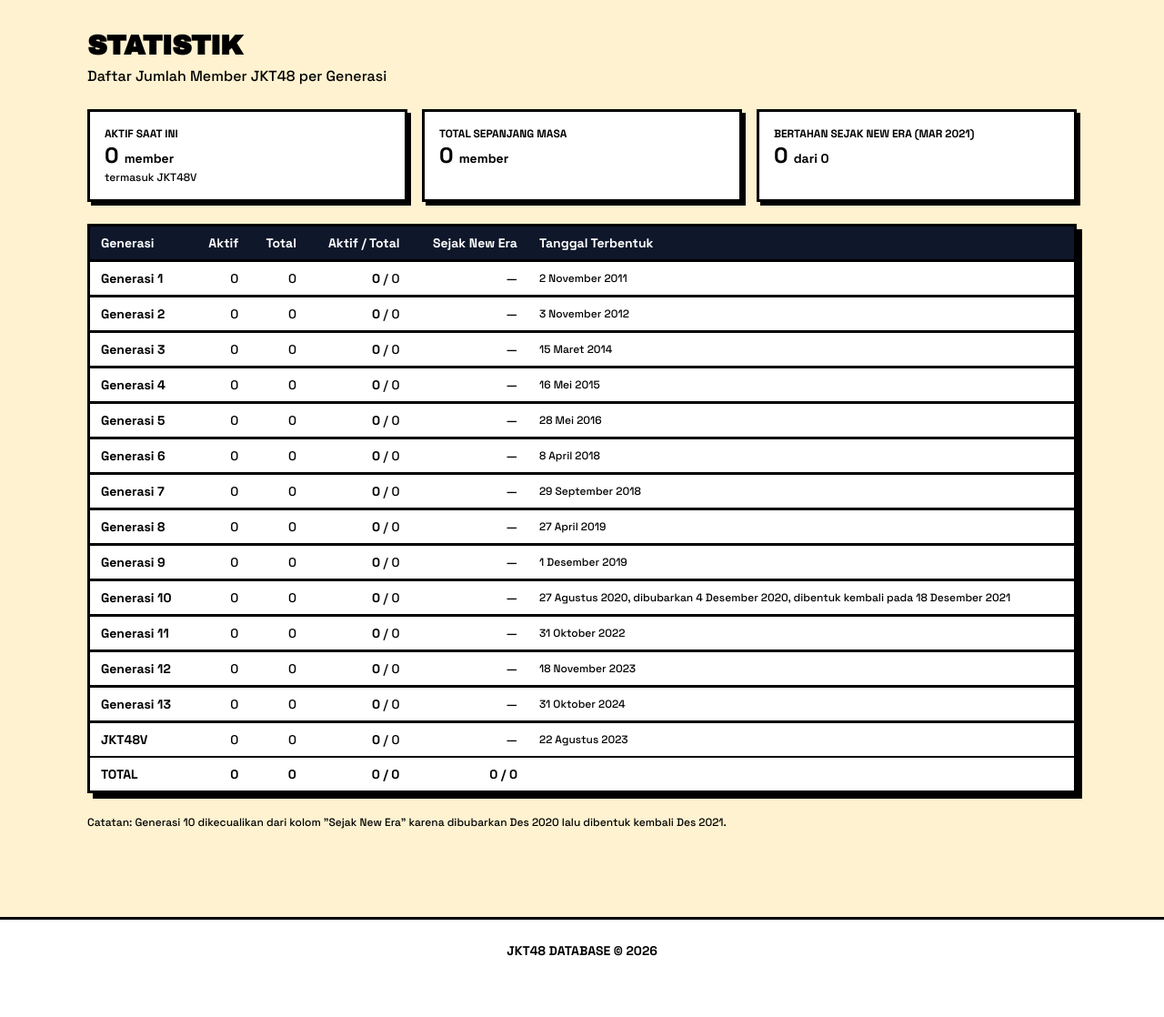
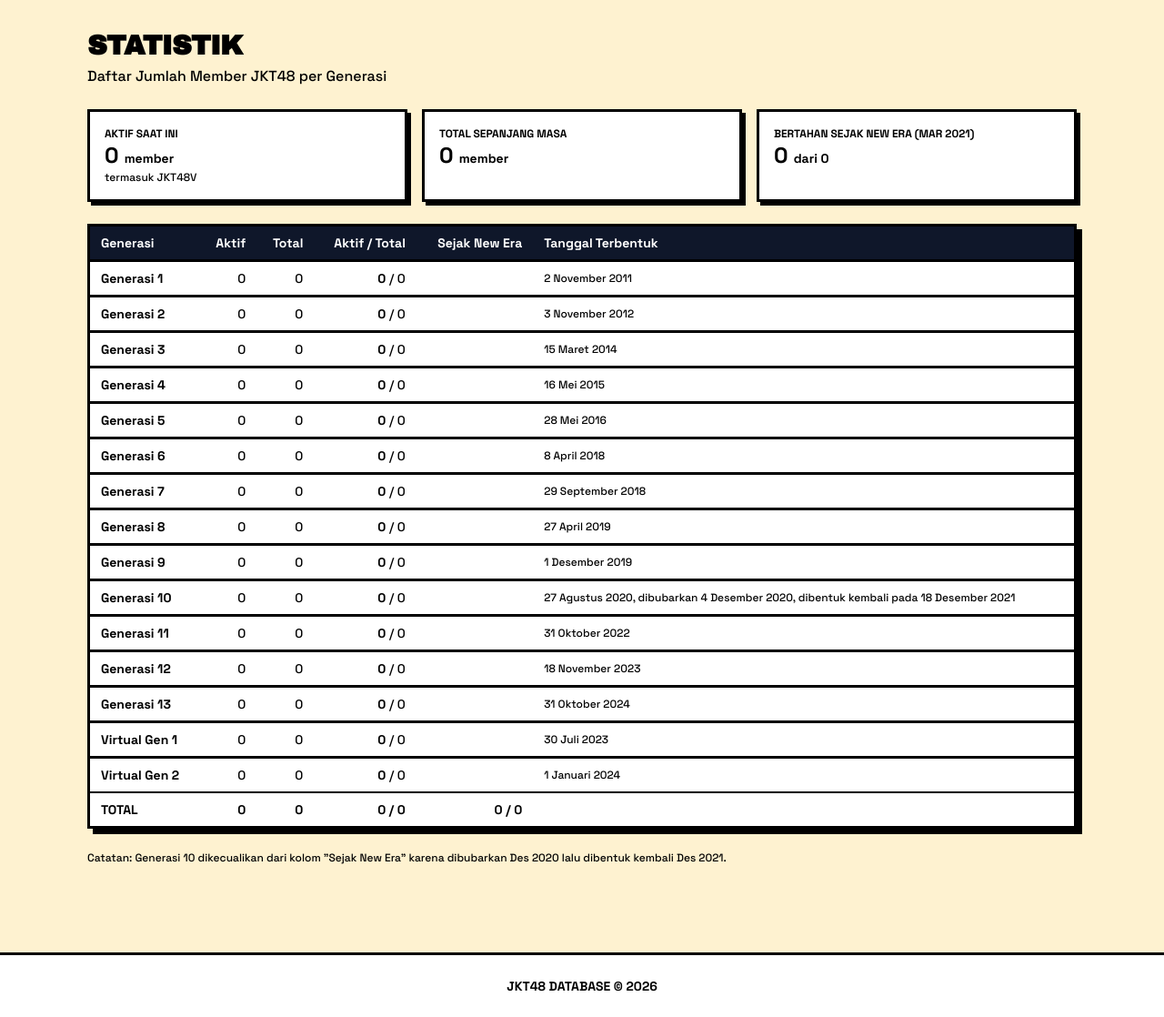
Before and after one commit to Rebornian48/data, a Laravel app: page /statistik in a window 1280 px wide. Shown: the part 67-1185 px from the top of the page at 91% size. Before the commit the page ends 1118 px from the top, so only its background shows below. Run offline with Laravel 12, Linux system fonts and the light colour scheme; tables that the repository leaves empty hold one stand-in row (values such as "Sample post"); some libraries are stand-ins or nearby versions.

Commit message:
Split JKT48V stats into Virtual Gen 1 and Gen 2
Show V1 and V2 as separate rows in the Statistik table with their own formation dates. Also blank out the Generasi 10 cell in the "Sejak New Era" column.

Co-Authored-By: Claude Opus 4.7 <noreply@anthropic.com>

```diff
--- a/app/Http/Controllers/DashboardController.php
+++ b/app/Http/Controllers/DashboardController.php
@@ -125,22 +125,15 @@ class DashboardController extends Controller
             ->groupBy('generation_id')->pluck('c', 'generation_id');
 
         $numericCodes = ['1','2','3','4','5','6','7','8','9','10','11','12','13','14'];
-        $vCodes = ['V1','V2'];
+        $displayCodes = array_merge($numericCodes, ['V1','V2']);
+        $labels = ['V1' => 'Virtual Gen 1', 'V2' => 'Virtual Gen 2'];
 
-        $bucketize = function (\Illuminate\Support\Collection $byGenId) use ($gens, $numericCodes, $vCodes) {
+        $bucketize = function (\Illuminate\Support\Collection $byGenId) use ($gens, $displayCodes) {
             $out = [];
-            foreach ($numericCodes as $code) {
+            foreach ($displayCodes as $code) {
                 $gen = $gens->get($code);
                 $out[$code] = $gen ? (int) ($byGenId[$gen->id] ?? 0) : 0;
             }
-            $vTotal = 0;
-            foreach ($vCodes as $code) {
-                $gen = $gens->get($code);
-                if ($gen) {
-                    $vTotal += (int) ($byGenId[$gen->id] ?? 0);
-                }
-            }
-            $out['V'] = $vTotal;
 
             return $out;
         };
@@ -151,8 +144,8 @@ class DashboardController extends Controller
         $survivorsActive = $bucketize($survivorsStillActiveByGen);
 
         $rows = [];
-        foreach (array_merge($numericCodes, ['V']) as $code) {
-            $label = $code === 'V' ? 'JKT48V' : 'Generasi '.$code;
+        foreach ($displayCodes as $code) {
+            $label = $labels[$code] ?? 'Generasi '.$code;
             $rows[$code] = [
                 'label' => $label,
                 'active' => $current[$code],
@@ -183,7 +176,8 @@ class DashboardController extends Controller
             '11' => '31 Oktober 2022',
             '12' => '18 November 2023',
             '13' => '31 Oktober 2024',
-            'V' => '22 Agustus 2023',
+            'V1' => '30 Juli 2023',
+            'V2' => '1 Januari 2024',
         ];
 
         return view('dashboard.statistik', compact('rows', 'totals', 'formationDates'));
--- a/resources/views/dashboard/statistik.blade.php
+++ b/resources/views/dashboard/statistik.blade.php
@@ -58,7 +58,7 @@
                             </td>
                             <td class="py-2 px-3 text-right text-slate-700">
                                 @if ($code === '10' || $r['survivors'] === 0)
-                                    <span class="text-slate-400">—</span>
+                                    <span class="text-slate-300"></span>
                                 @else
                                     <span class="font-bold">{{ $r['survivorsActive'] }}</span> / {{ $r['survivors'] }}
                                 @endif
```
